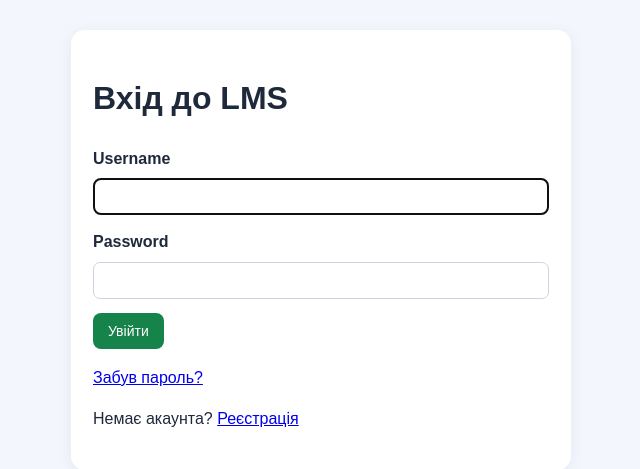
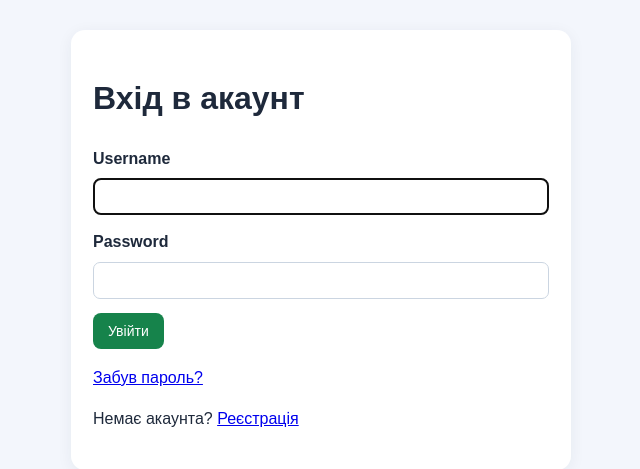
Before and after one commit to ostapchukviacheslav13-beep/Learning-Management-System, a Django app: page /login/ in a window 1280 px wide. Shown: the part 56-525 px from the top of the page, without its empty margins (319-959 px from the left). Run offline with Django 5.2, Linux system fonts and the light colour scheme.

Commit message:
Update LMS project

```diff
--- a/courses/templates/courses/login.html
+++ b/courses/templates/courses/login.html
@@ -4,7 +4,7 @@
 
 {% block content %}
 <div class="card" style="max-width:500px;margin:auto">
-    <h1>Вхід до LMS</h1>
+    <h1>Вхід в акаунт</h1>
 
     <form method="post">
         {% csrf_token %}
```
